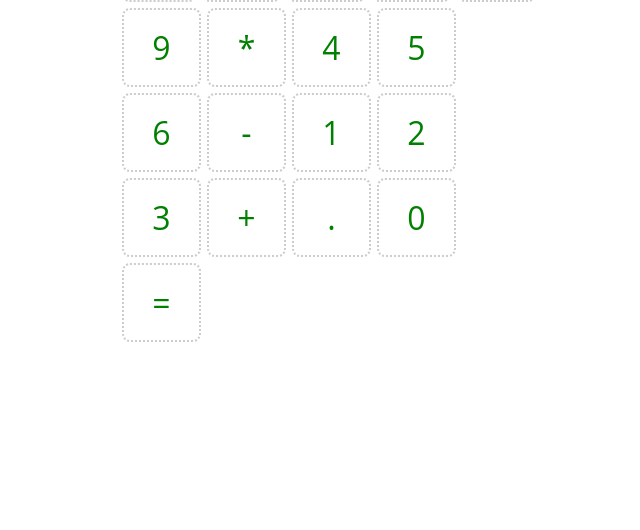
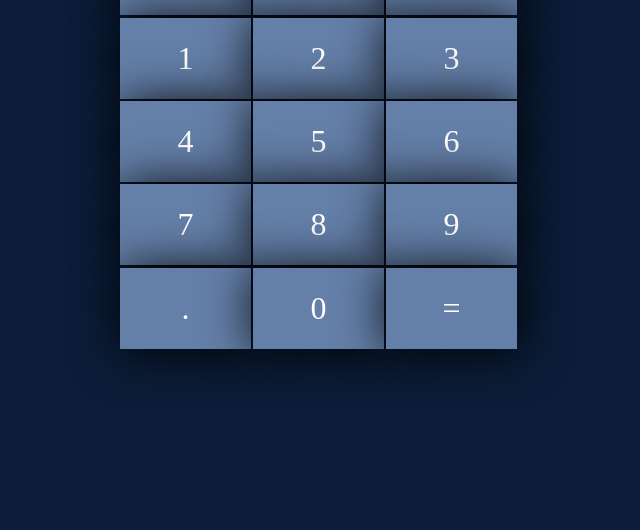
Before and after one commit to rene-justin-dado/JS-calculator, a plain HTML site: page index.html in a window 1280 px wide. Shown: the part 278-808 px from the top of the page, without its empty margins (311-951 px from the left). Drawn offline with Linux system fonts and the light colour scheme.

Commit message:
kamons version of styling

```diff
--- a/index.html
+++ b/index.html
@@ -2,36 +2,35 @@
 <html lang="en">
 <head>
   <meta charset="UTF-8">
-  <title>Test</title>
+    <title>Calculator!</title>
   <link rel="stylesheet" href="./styles/main.css">
 </head>
+
 <body>
 
 <div class="board">
+
     <div class="display"></div>
-
     <div class="all-clear">AC</div>
     <div class="operator divide">/</div>
+    <div class="operator times">*</div>
+    <div class="operator minus">-</div>
+    <div class="operator plus">+</div>
+    <div class="number one">1</div>
+    <div class="number two">2</div>
+    <div class="number three">3</div>
+    <div class="number four">4</div>
+    <div class="number five">5</div>
+    <div class="number six">6</div>
     <div class="number seven">7</div>
     <div class="number eight">8</div>
     <div class="number nine">9</div>
-  <div class="operator times">*</div>
-
-  <div class="number four">4</div>
-  <div class="number five">5</div>
-  <div class="number six">6</div>
-  <div class="operator minus">-</div>
-
-  <div class="number one">1</div>
-  <div class="number two">2</div>
-  <div class="number three">3</div>
-  <div class="operator plus">+</div>
-
     <div class="operator decimal">.</div>
     <div class="number zero">0</div>
     <div class="equals">=</div>
 </div>
 
 <script type='text/javascript' src='calculator.js'></script>
+
 </body>
 </html>
--- a/styles/main.css
+++ b/styles/main.css
@@ -1,40 +1,31 @@
-html, body {
-  height: 100%;
-  font-family: 'Open Sans', sans-serif
-}
-
 body {
+  margin-top: 10%;
   display: flex;
-  align-items: center;
   justify-content: center;
+  background-color: #0B1D38;
 }
 
 .board {
-  width: 420px;
-  height: 420px;
   display: flex;
   flex-wrap: wrap;
+  height: 500px;
+  width: 420px;
 }
 
 .board div {
-  color: green;
+  align-items: center;
+  background-color: #647FA8;
+  border: 3px #647FA8 solid;
+  box-shadow: 2px 2px 50px #000000;
+  color: white;
+  display: flex;
   font-size: 2rem;
-  width: 75px;
   height: 75px;
-  border: 2px #ccc dotted;
-  border-radius: 10%;
-  background-color: white;
-  margin: 3px;
-  display: flex;
-  align-items: center;
   justify-content: center;
+  margin: 1px;
+  width: 125px;
 }
 
 .board div:hover {
-  background-color: white;
+  background-color: #0B1D38;
 }
-
-.display {
-  flex: 5;
-
-}
```
Also changed, not shown: calculator.js (+3 -16 lines). Lines whose indentation alone changed are shown as unchanged.
